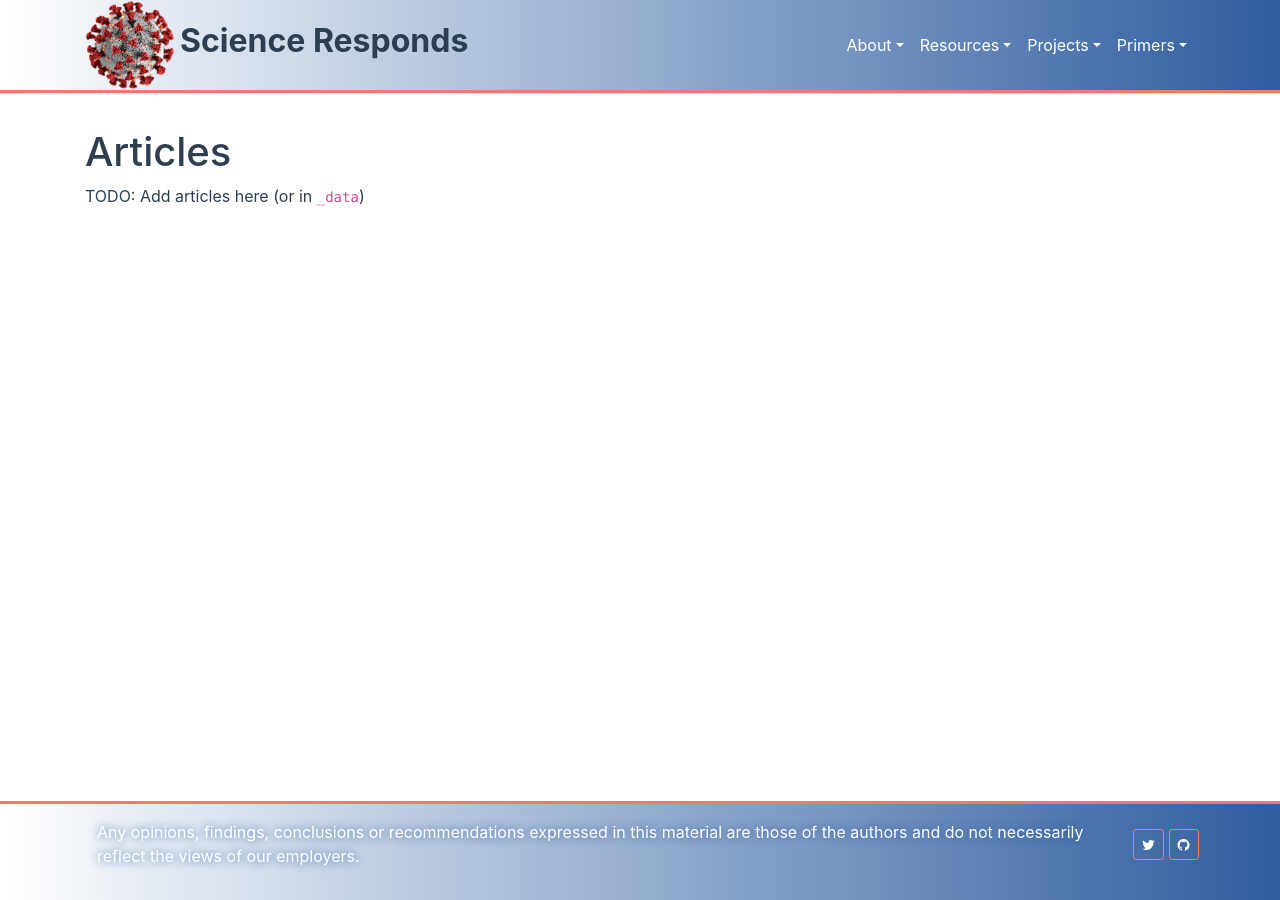
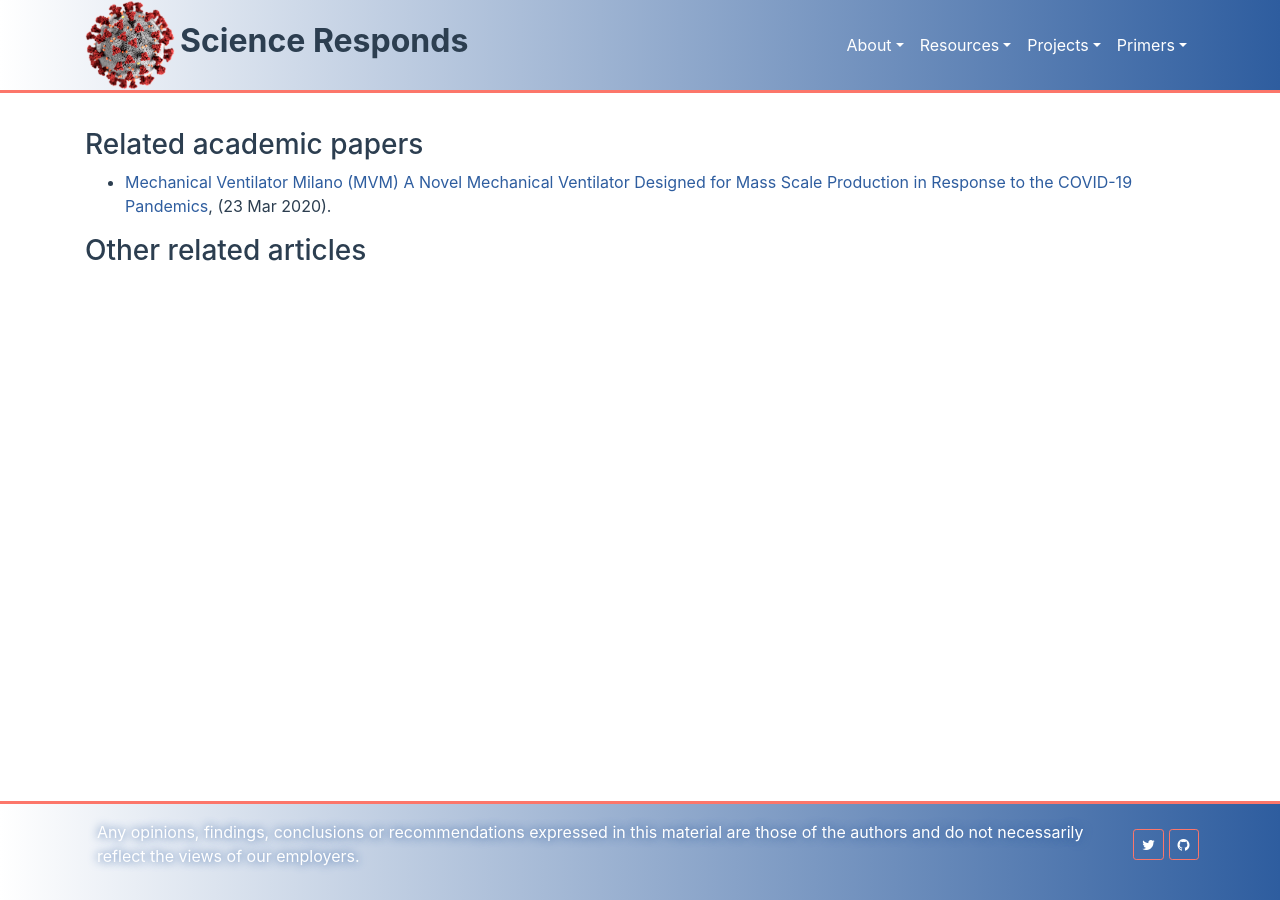
Before and after one commit to science-responds/science-responds.github.io-source, a Jekyll site: the page built from pages/resources/articles.md, in a window 1280 px wide. Built offline with Jekyll 4.4.1, drawn with Linux system fonts in a browser that asks for light colours.

Commit message:
move publications page to link location in navbar (#11)
* move publications page to existing one

* relabel pubs

```diff
--- a/_data/publications/arxiv_2003_10405.yml
+++ b/_data/publications/arxiv_2003_10405.yml
@@ -1,5 +1,5 @@
 title: Mechanical Ventilator Milano (MVM) A Novel Mechanical Ventilator Designed for Mass Scale Production in Response to the COVID-19 Pandemics
 link: https://arxiv.org/abs/2003.10405
 date: 2020-03-23
-type: article
+type: publication
 authors: C. Galbiati et al
--- a/pages/resources/articles.md
+++ b/pages/resources/articles.md
@@ -3,6 +3,23 @@ title: Articles
 permalink: /resources/articles
 ---
 
-# Articles
+{% include get_pub_list.html %}
 
-TODO: Add articles here (or in `_data`)
+### Related academic papers
+<ul>
+  {% for pub in sorted_publications %}
+     {% if pub.type == 'publication' %}
+     <li> {% include print_pub.html pub=pub %} </li>
+     {% endif %}
+  {% endfor %}
+</ul>
+
+### Other related articles
+
+<ul>
+  {% for pub in sorted_publications %}
+     {% if pub.type == 'article' %}
+     <li> {% include print_pub.html pub=pub %} </li>
+     {% endif %}
+  {% endfor %}
+</ul>
```
Also changed, not shown: pages/publications/all.md (deleted, +0 -27 lines).
